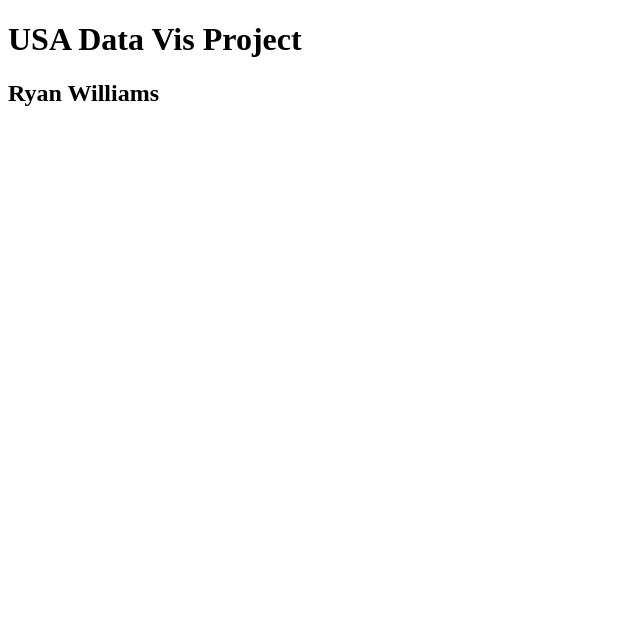
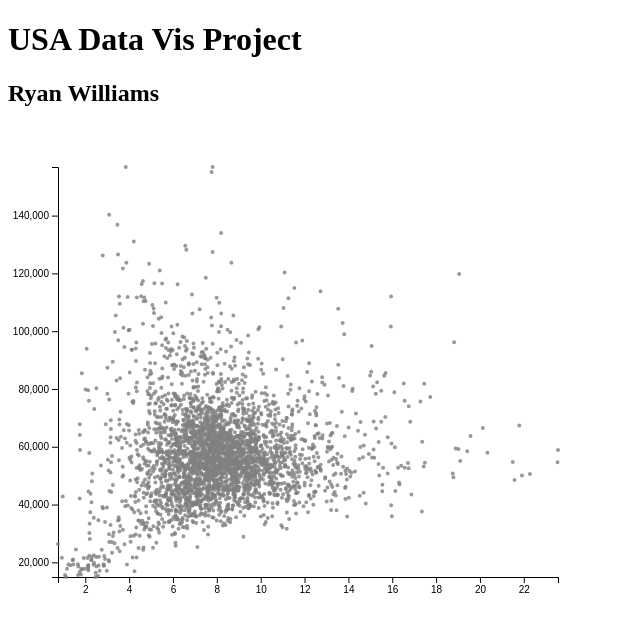
Before and after one commit to ozzifrage/usa-data, a plain HTML site: page index.html in a window 1280 px wide. Shown: the whole page, without its empty margins (0-640 px from the left). Drawn offline with Linux system fonts and the light colour scheme.

Commit message:
basic scatter plot, level 1 done

```diff
--- a/index.html
+++ b/index.html
@@ -11,9 +11,12 @@
 		<script src="js/d3.v6.min.js"></script>
 		<script src="js/topojson.v3.js"></script>
 		<script src="js/choroplethMap.js"></script>
+		<script src="js/ScatterPlot.js"></script>
 		<script src="js/main.js"></script>
 
 		<!-- anchor div for visualization-->
-		<div class="vis"></div>
+		<div class="vis">
+			<svg id="scatterplot"></svg>
+		</div>
 	</body>
 </html>
--- /dev/null
+++ b/js/ScatterPlot.js
@@ -0,0 +1,70 @@
+class ScatterPlot {
+
+	constructor(_config, _data) {
+		this.config = {
+			parentElement: _config.parentElement,
+			containerWidth: _config.containerWidth || 500,
+			containerHeight: _config.containerHeight || 140,
+			margin: { top: 40, right: 50, bottom: 30, left: 50 }
+		}
+
+		this.data = _data;
+
+		this.initVis();
+	}
+
+	initVis() {
+
+		let vis = this;
+
+		// Width and height as the inner dimensions of the chart area- as before
+		vis.width = vis.config.containerWidth - vis.config.margin.left - vis.config.margin.right;
+		vis.height = vis.config.containerHeight - vis.config.margin.top - vis.config.margin.bottom;
+
+		// Define 'svg' as a child-element (g) from the drawing area and include spaces
+		// Add <svg> element (drawing space)
+		vis.svg = d3.select(vis.config.parentElement)
+			.attr('width', vis.config.containerWidth)
+			.attr('height', vis.config.containerHeight)
+
+		vis.chart = vis.svg.append('g')
+			.attr('transform', `translate(${vis.config.margin.left}, ${vis.config.margin.top})`);
+
+		// Initialize linear and ordinal scales (input domain and output range)
+		vis.xScale = d3.scaleLinear()
+			.domain([d3.min(vis.data, d => d.VetPct), d3.max(vis.data, d => d.VetPct)])
+			.range([0, vis.width]);
+
+		vis.yScale = d3.scaleLinear()
+			.domain([d3.max(vis.data, d => d.Income), d3.min(vis.data, d => d.Income)])
+			.range([0, vis.height]);
+
+		// Initialize axes
+		vis.xAxis = d3.axisBottom(vis.xScale);
+		vis.yAxis = d3.axisLeft(vis.yScale);
+
+		// Draw the axes
+		vis.xAxisGroup = vis.chart.append('g')
+			.attr('class', 'axis x-axis')
+			.attr("transform", "translate(0," + vis.height + ")")
+			.call(vis.xAxis);
+
+		vis.yAxisGroup = vis.chart.append('g')
+			.attr('class', 'axis y-axis')
+			.call(vis.yAxis);
+
+		//Add circles for each event in the data
+		vis.chart.selectAll('circle')
+			.data(vis.data)
+			.enter()
+			.append('circle')
+			.attr('fill', "red")
+			.attr('opacity', .8)
+			.attr('stroke', "gray")
+			.attr('stroke-width', 2)
+			.attr('r', 1)
+			.attr('cx', (d) => vis.xScale(d.VetPct))
+			.attr('cy', (d) => vis.yScale(d.Income));
+	}
+
+}
--- a/js/main.js
+++ b/js/main.js
@@ -13,6 +13,24 @@ Promise.all([
 	const veteranPctData = data[0]
 	const hhIncomeData = data[1]
 	const geoData = data[2]
+
+	// zip data together for scatter plot
+	let mergedData = data[0]
+	mergedData.forEach(element => {
+		for (let i = 0; i < hhIncomeData.length; i++) {
+			if (element.FIPS === hhIncomeData[i].FIPS) {
+				element.VetPct = +element.VetPct
+				element.Income = +hhIncomeData[i].MedIncome;
+			}
+		}
+	})
+
+	// make a scatter plot showing veteran pop percent vs household income
+	let scatterPlot = new ScatterPlot({
+		'parentElement': '#scatterplot',
+		'containerHeight': 480,
+		'containerWidth': 600
+	}, mergedData);
 
 	// join veteran percentage and median hh income to geo data on county FIPS code
 	// there's a more optimized way to do this but shut up nerd
@@ -33,6 +51,12 @@ Promise.all([
 
 	console.info("Data preprocessing complete.")
 
+
+
+
+
+
+
 	// map of adult pop is veteran by county
 	//const choroplethMap = new ChoroplethMap({
 	//	parentElement: '.viz',
```
Also changed, not shown: data/adult-pop-vet-pct.csv, data/median-hh-income.csv.
